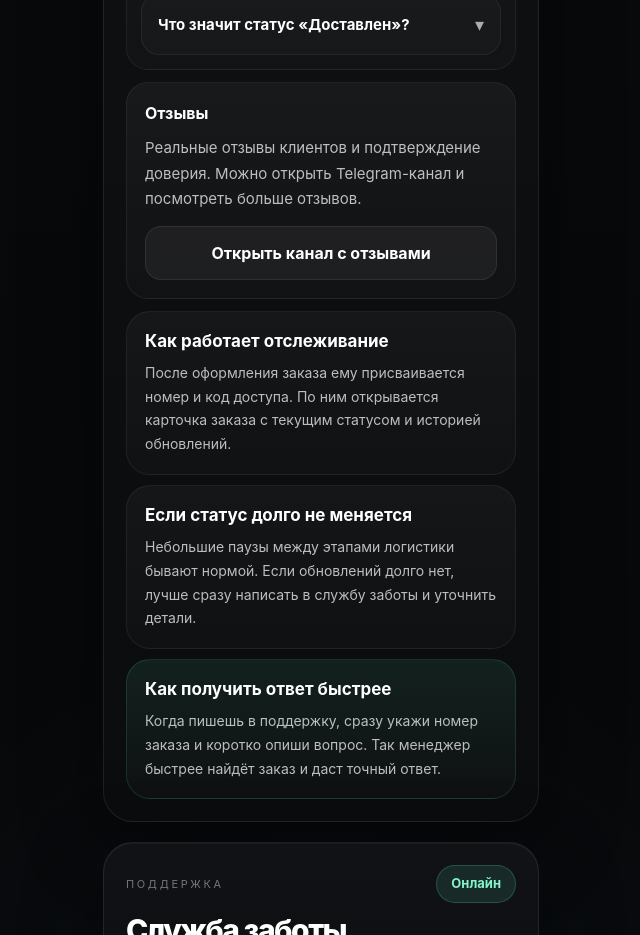
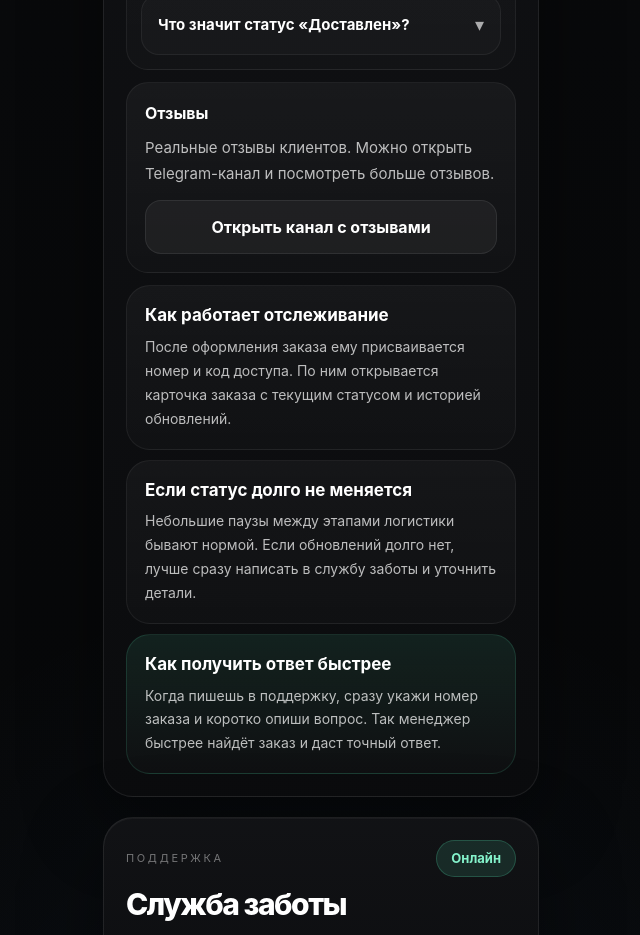
Before and after one commit to mepohta3-sketch/tracking-miniapp, a Next.js app: page / in a window 1280 px wide. Shown: the part 1160-2095 px from the top of the page, without its empty margins (319-959 px from the left). Built offline with nearby package versions, Linux system fonts and the light colour scheme.

Commit message:
remove english labels and fix stage wording

```diff
--- a/app/page.tsx
+++ b/app/page.tsx
@@ -1137,7 +1137,7 @@ export default function Home() {
                   marginBottom: "14px",
                 }}
               >
-                Реальные отзывы клиентов и подтверждение доверия. Можно открыть Telegram-канал и посмотреть больше отзывов.
+                Реальные отзывы клиентов. Можно открыть Telegram-канал и посмотреть больше отзывов.
               </div>
 
               <a
```
